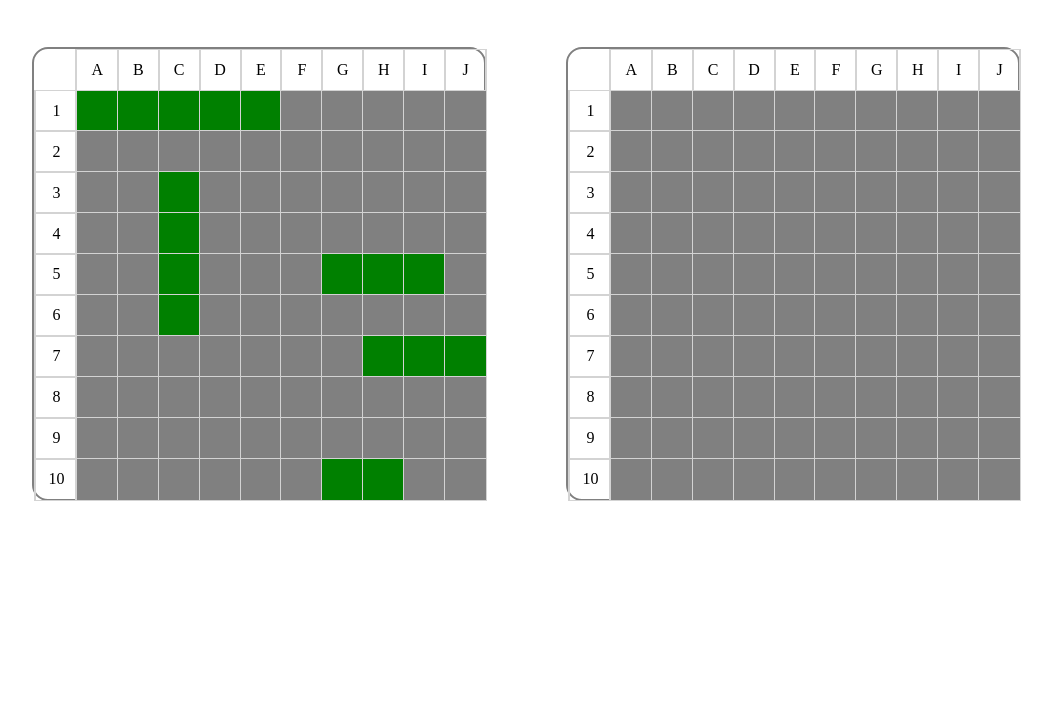
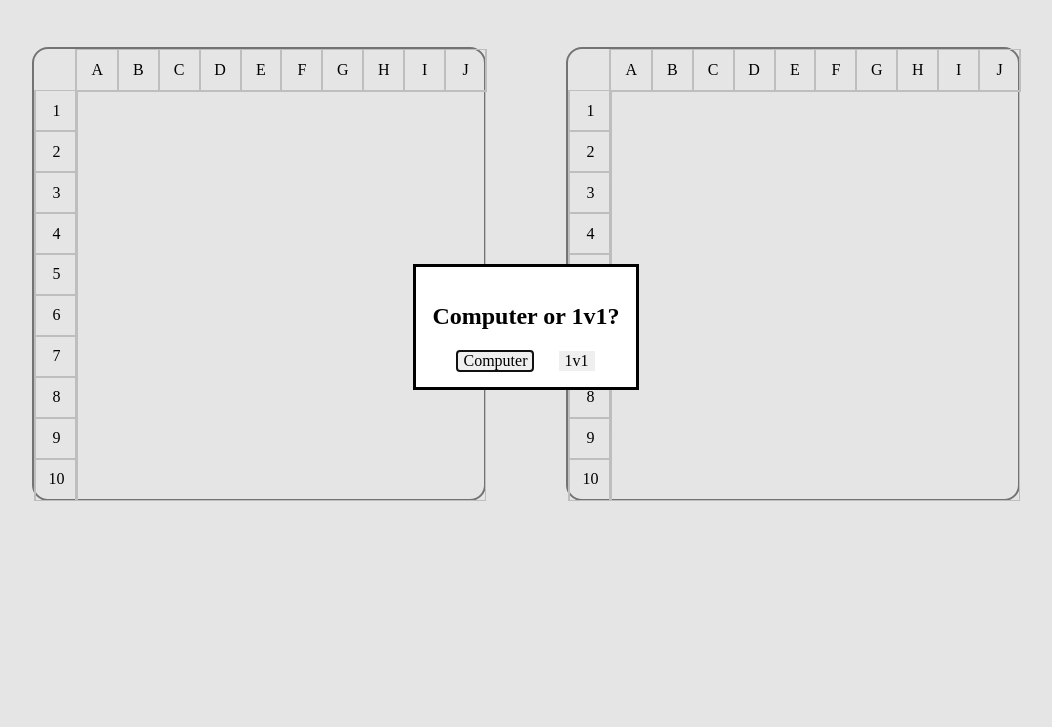
Before and after one commit to Behindtheboard/battleships, a website built with webpack: page src/index.html in a window 1280 px wide. Shown: the part 73-800 px from the top of the page, without its empty margins (114-1166 px from the left). Built offline with nearby package versions, Linux system fonts and the light colour scheme.

Commit message:
Add start game function

```diff
--- a/src/index.html
+++ b/src/index.html
@@ -6,6 +6,7 @@
     <title>Battleships</title>
   </head>
   <body>
+    <div id="modal-container"></div>
     <div id="container">
       <h1>Battleships</h1>
       <div id="title-container">
--- a/src/index.js
+++ b/src/index.js
@@ -1,4 +1,4 @@
 import style from "./styles.css";
-import game from "./modules/game";
+import init from "./modules/game";
 
-game();
+init();
--- a/src/modules/game.js
+++ b/src/modules/game.js
@@ -1,6 +1,6 @@
 import { Ship, Gameboard, Player } from "./objects";
 import computerLogic from "./computerLogic";
-import { renderUI, renderBoard } from "./renderUI";
+import { renderUI, renderBoard, renderWin, renderStart } from "./renderUI";
 
 renderUI();
 
@@ -10,11 +10,11 @@ const rightBoard = document.getElementById("right-board");
 function win(lostplayer) {
   const winBoard = rightBoard.cloneNode(true);
   rightBoard.parentNode.replaceChild(winBoard, rightBoard);
-
   renderBoard(lostplayer);
+  renderWin();
 }
 
-export default function game() {
+function initComputerGame() {
   const person = new Player("person", true);
   const computer = new Player("computer", false);
 
@@ -59,3 +59,21 @@ export default function game() {
     }, 200);
   });
 }
+
+export default function init() {
+  renderStart();
+
+  const dialog = document.getElementById("modal");
+  document.getElementById("button-container").addEventListener('click', (e) => {
+    if (e.target.id === "left-btn") {
+      e.preventDefault();
+      dialog.close();
+      return initComputerGame();
+    }
+
+    if (e.target.id === "right-btn") {
+      e.preventDefault();
+      return console.log("computer game only available");
+    }
+  });
+}
--- a/src/modules/renderUI.js
+++ b/src/modules/renderUI.js
@@ -68,3 +68,44 @@ export function renderBoard(player) {
     });
   });
 }
+
+export function renderWin() {
+
+}
+
+export function renderStart() {
+  createDialog('Computer or 1v1?', 'Computer', '1v1')
+}
+
+ function createDialog(titleTxt, leftbtn, rightbtn) {
+  const dialog = document.createElement('dialog');
+  dialog.id = 'modal';
+
+  const title = document.createElement('h2');
+  title.id = 'modal-title';
+  title.textContent = `${titleTxt}`;
+  dialog.appendChild(title);
+
+  const buttonContainer = document.createElement('div');
+  buttonContainer.id = 'button-container'
+  buttonContainer.style.textAlign = 'center';
+  buttonContainer.style.marginTop = '20px';
+
+  const leftBtn = document.createElement('button');
+  leftBtn.id = 'left-btn';
+  leftBtn.textContent = `${leftbtn}`;
+
+
+  const rightBtn = document.createElement('button');
+  rightBtn.id = 'right-btn';
+  rightBtn.textContent = `${rightbtn}`;
+
+  buttonContainer.appendChild(leftBtn);
+  buttonContainer.appendChild(rightBtn);
+
+  dialog.appendChild(buttonContainer);
+
+  document.getElementById('modal-container').appendChild(dialog);
+
+  dialog.showModal()
+}
--- a/src/styles.css
+++ b/src/styles.css
@@ -224,3 +224,10 @@ ul {
   grid-row: 2 / span 10;
   grid-column: 2 / span 10;
 }
+
+/* Dialog */
+
+#button-container {
+  display: flex;
+  justify-content: space-evenly;
+}
--- a/webpack.config.js
+++ b/webpack.config.js
@@ -17,6 +17,7 @@ module.exports = {
   plugins: [
     new HtmlWebpackPlugin({
       template: "./src/index.html",
+      scriptLoading: 'defer',
     }),
   ],
   module: {
```
